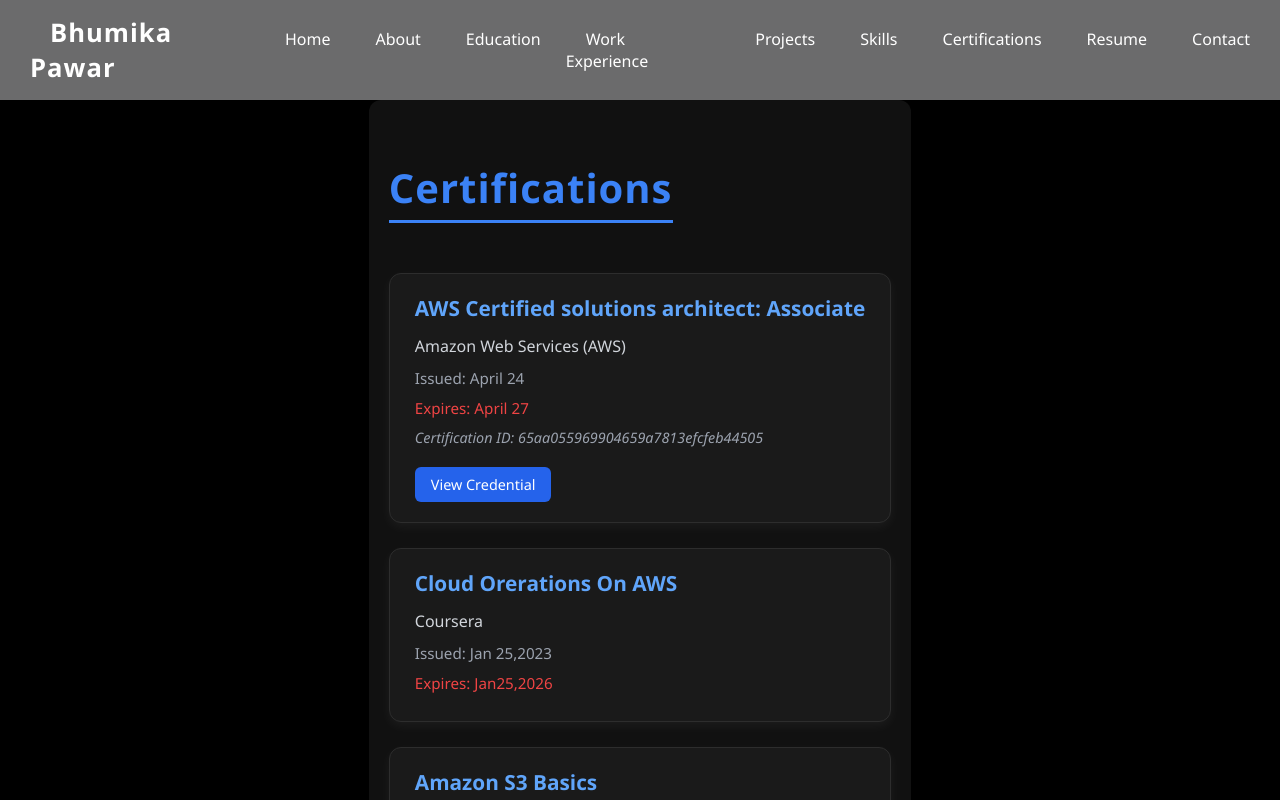
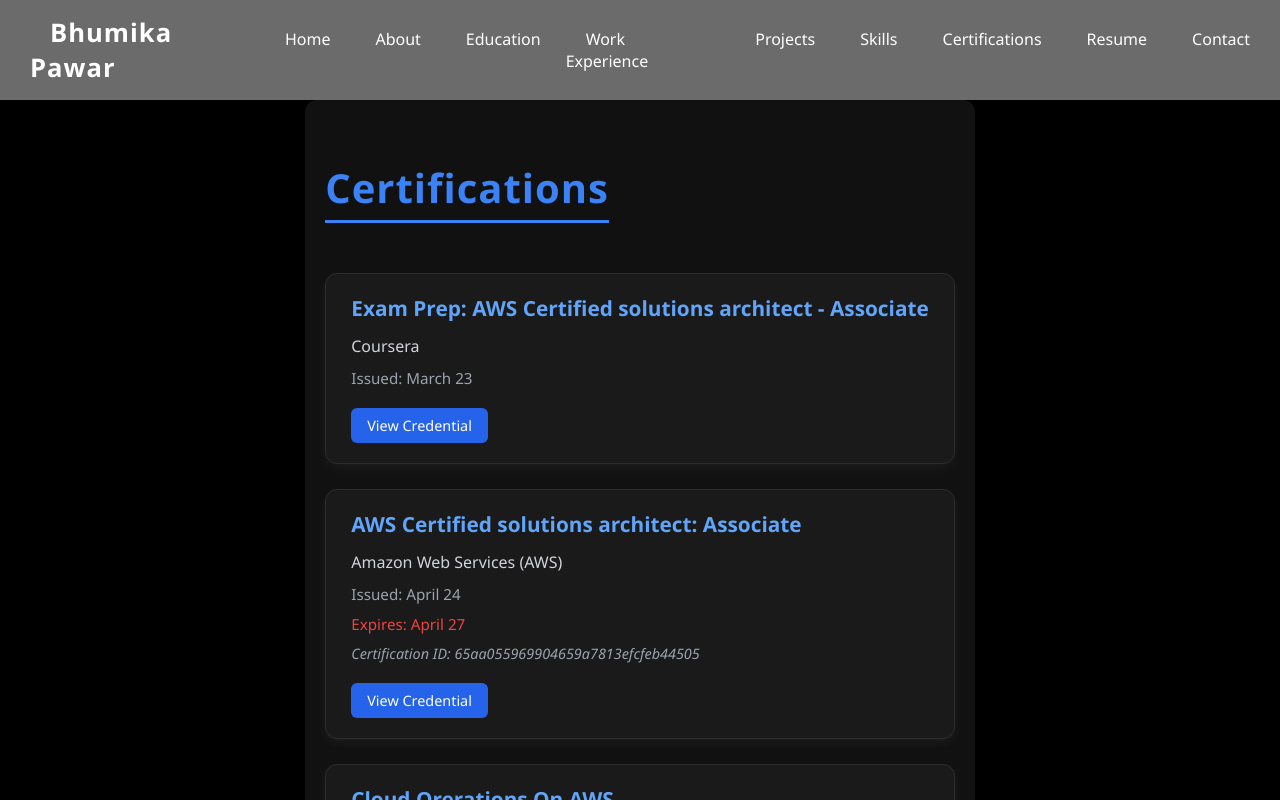
Before and after one commit to bhumikap1/Resume, a React (Create React App) app: page /Resume/certifications in a window 1280 px wide. Shown: the top 800 px of the page. Built offline with nearby package versions, Linux system fonts and the light colour scheme.

Commit message:
certification

```diff
--- a/src/pages/Certification.jsx
+++ b/src/pages/Certification.jsx
@@ -4,6 +4,12 @@ export default function Certifications() {
         <div className="certifications-container">
             <h1 className="certifications-title">Certifications</h1>
             <div className="certifications-list">
+                <div className="certification-item">
+                    <h2 className="certification-name">Exam Prep: AWS Certified solutions architect - Associate</h2>
+                    <p className="certification-issuer">Coursera</p>
+                    <p className="certification-date">Issued: March 23</p>
+                    <a className="certification-link" href="https://www.coursera.org/account/accomplishments/verify/J6N6DCD4D3J8" target="_blank" rel="noopener noreferrer">View Credential</a>
+                </div>
                 <div className="certification-item">
                     <h2 className="certification-name">AWS Certified solutions architect: Associate</h2>
                     <p className="certification-issuer">Amazon Web Services (AWS)</p>
@@ -16,7 +22,7 @@ export default function Certifications() {
                     <h2 className="certification-name">Cloud Orerations On AWS</h2>
                     <p className="certification-issuer">Coursera</p>
                     <p className="certification-date">Issued: Jan 25,2023</p>
-                    <p className='certification-expiry'>Expires: Jan25,2026</p>
+                    <a className="certification-link" href="https://www.coursera.org/account/accomplishments/verify/UE6CHX7BU8CJ" target="_blank" rel="noopener noreferrer">View Credential</a>
                 </div>
                 <div className="certification-item">
                     <h2 className="certification-name">Amazon S3 Basics</h2>
```
